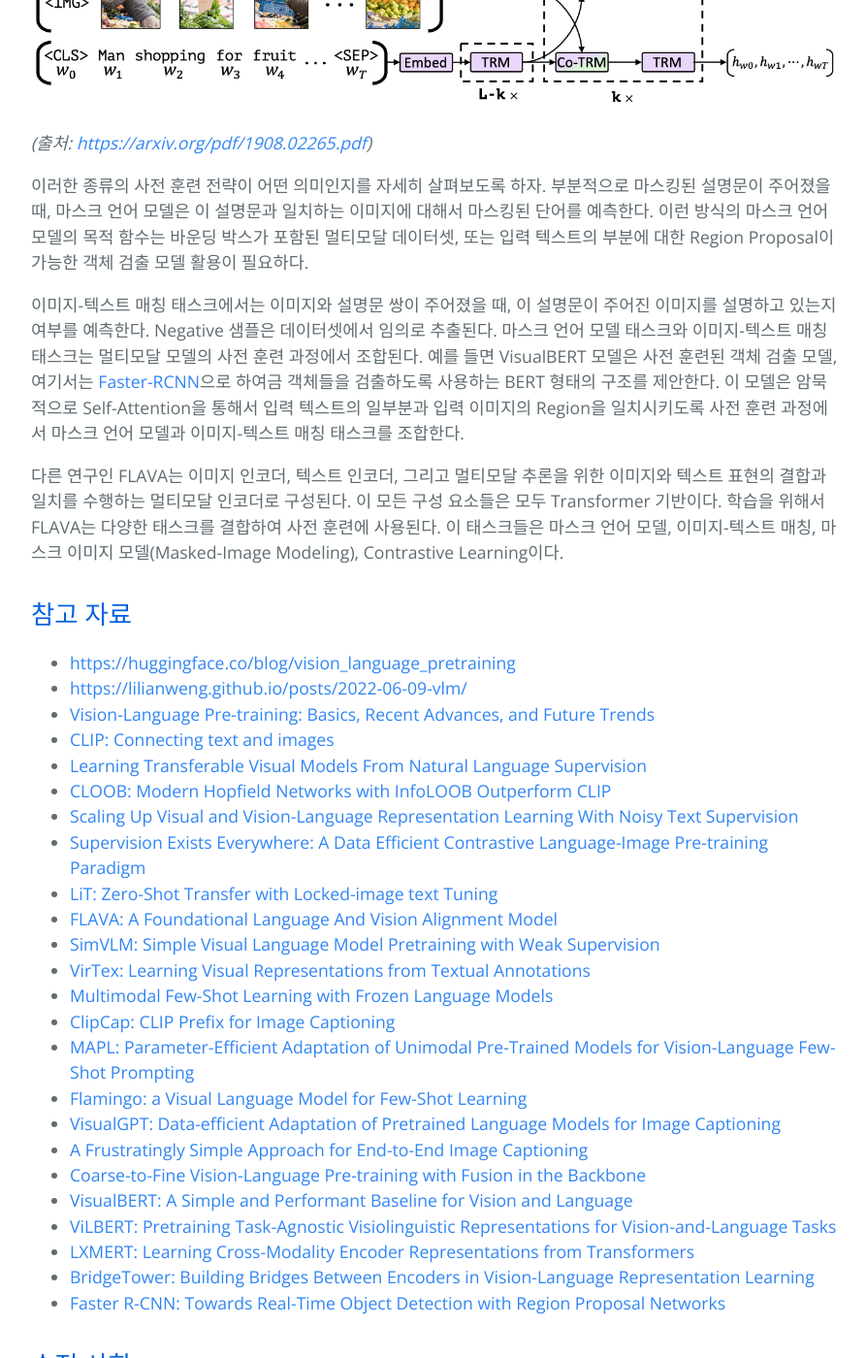
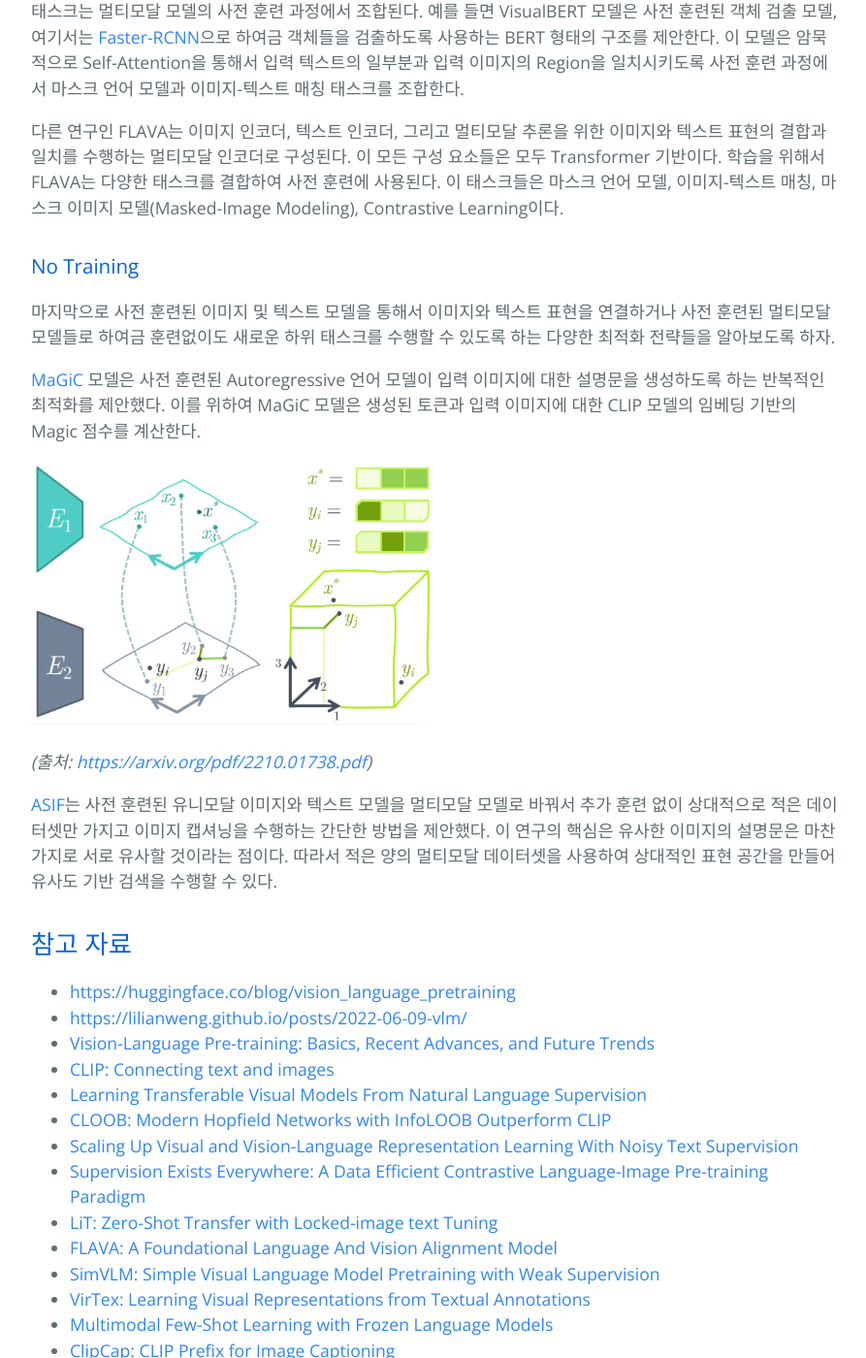
Before and after one commit to hcnoh/hcnoh.github.io, a Jekyll site: the page built from _posts/2024-01-03-vlm-01.md, in a window 1280 px wide and 1400 px high, scrolled down 7008 px. Shown: the whole window at 97% size, without its empty margins (192-1085 px from the left). Built offline with Jekyll 4.4.1, drawn with Linux system fonts in a browser that asks for light colours; comment, search, counter and statistics services are not loaded; some of the changed text lies outside the part shown.

Commit message:
vlm 게시

```diff
--- a/drafts/2024-01-03-vlm-01.md
+++ b/_posts/2024-01-03-vlm-01.md
@@ -25,6 +25,7 @@ permalink: /2024-01-03-vlm-01
     - [PrefixLM](#prefixlm)
     - [Cross Attention을 통한 멀티모달 결합](#cross-attention을-통한-멀티모달-결합)
     - [마스크 언어 모델링 / 이미지-텍스트 매칭](#마스크-언어-모델링--이미지-텍스트-매칭)
+    - [No Training](#no-training)
 - [참고 자료](#참고-자료)
 - [수정 사항](#수정-사항)
 
@@ -109,7 +110,7 @@ Frozen PrefixLM 방법론의 장점은 멀티모달 데이터셋을 활용하기
 
 ### Cross Attention을 통한 멀티모달 결합
 
-![](assets/img/2024-01-03-vlm-01/cross-attn.png)
+![](assets/img/2024-01-03-vlm-01/cross-attn.png){: width="50%" height="50%"}
 
 *(출처: [https://lilianweng.github.io/posts/2022-06-09-vlm/](https://lilianweng.github.io/posts/2022-06-09-vlm/))*
 
@@ -129,6 +130,17 @@ VisualGPT와 같은 모델은 비전 인코더로 하여금 이미지를 임베
 이미지-텍스트 매칭 태스크에서는 이미지와 설명문 쌍이 주어졌을 때, 이 설명문이 주어진 이미지를 설명하고 있는지 여부를 예측한다. Negative 샘플은 데이터셋에서 임의로 추출된다. 마스크 언어 모델 태스크와 이미지-텍스트 매칭 태스크는 멀티모달 모델의 사전 훈련 과정에서 조합된다. 예를 들면 VisualBERT 모델은 사전 훈련된 객체 검출 모델, 여기서는 [Faster-RCNN](https://arxiv.org/abs/1506.01497)으로 하여금 객체들을 검출하도록 사용하는 BERT 형태의 구조를 제안한다. 이 모델은 암묵적으로 Self-Attention을 통해서 입력 텍스트의 일부분과 입력 이미지의 Region을 일치시키도록 사전 훈련 과정에서 마스크 언어 모델과 이미지-텍스트 매칭 태스크를 조합한다.
 
 다른 연구인 FLAVA는 이미지 인코더, 텍스트 인코더, 그리고 멀티모달 추론을 위한 이미지와 텍스트 표현의 결합과 일치를 수행하는 멀티모달 인코더로 구성된다. 이 모든 구성 요소들은 모두 Transformer 기반이다. 학습을 위해서 FLAVA는 다양한 태스크를 결합하여 사전 훈련에 사용된다. 이 태스크들은 마스크 언어 모델, 이미지-텍스트 매칭, 마스크 이미지 모델(Masked-Image Modeling), Contrastive Learning이다.
+
+### No Training
+마지막으로 사전 훈련된 이미지 및 텍스트 모델을 통해서 이미지와 텍스트 표현을 연결하거나 사전 훈련된 멀티모달 모델들로 하여금 훈련없이도 새로운 하위 태스크를 수행할 수 있도록 하는 다양한 최적화 전략들을 알아보도록 하자.
+
+[MaGiC](https://arxiv.org/abs/2205.02655) 모델은 사전 훈련된 Autoregressive 언어 모델이 입력 이미지에 대한 설명문을 생성하도록 하는 반복적인 최적화를 제안했다. 이를 위하여 MaGiC 모델은 생성된 토큰과 입력 이미지에 대한 CLIP 모델의 임베딩 기반의 Magic 점수를 계산한다.
+
+![](assets/img/2024-01-03-vlm-01/asif.png){: width="50%" height="50%"}
+
+*(출처: [https://arxiv.org/pdf/2210.01738.pdf](https://arxiv.org/pdf/2210.01738.pdf))*
+
+[ASIF](https://arxiv.org/abs/2210.01738)는 사전 훈련된 유니모달 이미지와 텍스트 모델을 멀티모달 모델로 바꿔서 추가 훈련 없이 상대적으로 적은 데이터셋만 가지고 이미지 캡셔닝을 수행하는 간단한 방법을 제안했다. 이 연구의 핵심은 유사한 이미지의 설명문은 마찬가지로 서로 유사할 것이라는 점이다. 따라서 적은 양의 멀티모달 데이터셋을 사용하여 상대적인 표현 공간을 만들어 유사도 기반 검색을 수행할 수 있다.
 
 ## 참고 자료
 - [https://huggingface.co/blog/vision_language_pretraining](https://huggingface.co/blog/vision_language_pretraining)
@@ -155,7 +167,9 @@ VisualGPT와 같은 모델은 비전 인코더로 하여금 이미지를 임베
 - [LXMERT: Learning Cross-Modality Encoder Representations from Transformers](https://arxiv.org/abs/1908.07490)
 - [BridgeTower: Building Bridges Between Encoders in Vision-Language Representation Learning](https://arxiv.org/abs/2206.08657)
 - [Faster R-CNN: Towards Real-Time Object Detection with Region Proposal Networks](https://arxiv.org/abs/1506.01497)
+- [Language Models Can See: Plugging Visual Controls in Text Generation](https://arxiv.org/abs/2205.02655)
+- [ASIF: Coupled Data Turns Unimodal Models to Multimodal Without Training](https://arxiv.org/abs/2210.01738)
 
 ## 수정 사항
-- 2024.01.02
+- 2024.01.12
     - 최초 게제
```
Also changed, not shown: assets/img/2024-01-03-vlm-01/asif.png (added).
